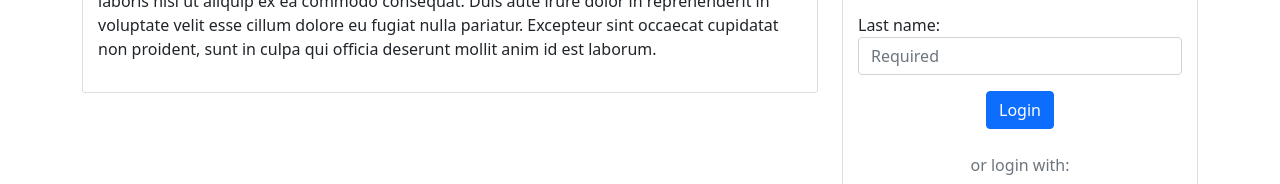
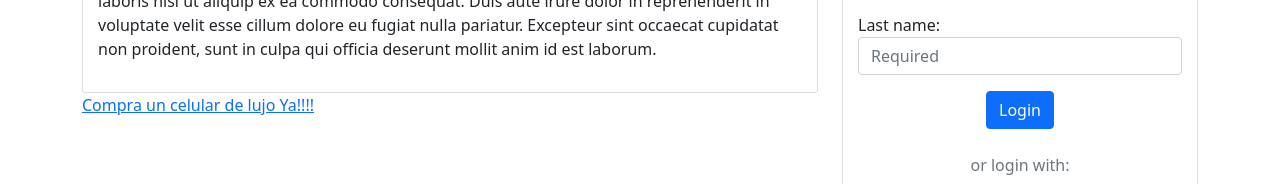
Before and after one commit to ogranada-mentoring/google-auth, a website: page back/public/index.html in a window 1280 px wide. Shown: the part 236-420 px from the top of the page. Drawn offline with nearby package versions, Linux system fonts and the light colour scheme.

Commit message:
Added Mercado pago

```diff
--- a/back/index.js
+++ b/back/index.js
@@ -6,6 +6,7 @@
 const initPublicRouter = require('./routes/public');
 const prepareRoutes = require('./routes/auth');
 const { initializeAuth0 } = require('./services/auth0');
+const initMercadoPagoRouter = require('./routes/MERCADOPAGO.JS');
 
 function main() {
   dotenv.config()
@@ -20,6 +21,7 @@
   app.use(passport.initialize());
   initializeAuth0(app);
   app.use(initPublicRouter());
+  app.use(initMercadoPagoRouter());
   app.use(prepareRoutes());
 
   app.use(express.static('./public'))
--- a/back/package.json
+++ b/back/package.json
@@ -17,6 +17,7 @@
     "dotenv": "^10.0.0",
     "express": "^4.17.1",
     "express-openid-connect": "^2.5.2",
+    "mercadopago": "^1.5.12",
     "passport": "^0.5.0",
     "passport-facebook": "^3.0.0",
     "passport-google-oauth20": "^2.0.0",
--- a/back/public/index.html
+++ b/back/public/index.html
@@ -24,6 +24,9 @@
           cillum dolore eu fugiat nulla pariatur. Excepteur sint occaecat cupidatat non
           proident, sunt in culpa qui officia deserunt mollit anim id est laborum.</p>
         </div>
+        <a href="/mercadopago.html?amount=800000">
+          Compra un celular de lujo Ya!!!!
+        </a>
       </div>
       <div class="col-md-4">
         <div class="box">
@@ -60,5 +63,6 @@
     </div>
   </div>
   <script src="https://cdn.jsdelivr.net/npm/bootstrap@5.1.3/dist/js/bootstrap.bundle.min.js" integrity="sha384-ka7Sk0Gln4gmtz2MlQnikT1wXgYsOg+OMhuP+IlRH9sENBO0LRn5q+8nbTov4+1p" crossorigin="anonymous"></script>
+
 </body>
 </html>
```
Also changed, not shown: 2 other files.
